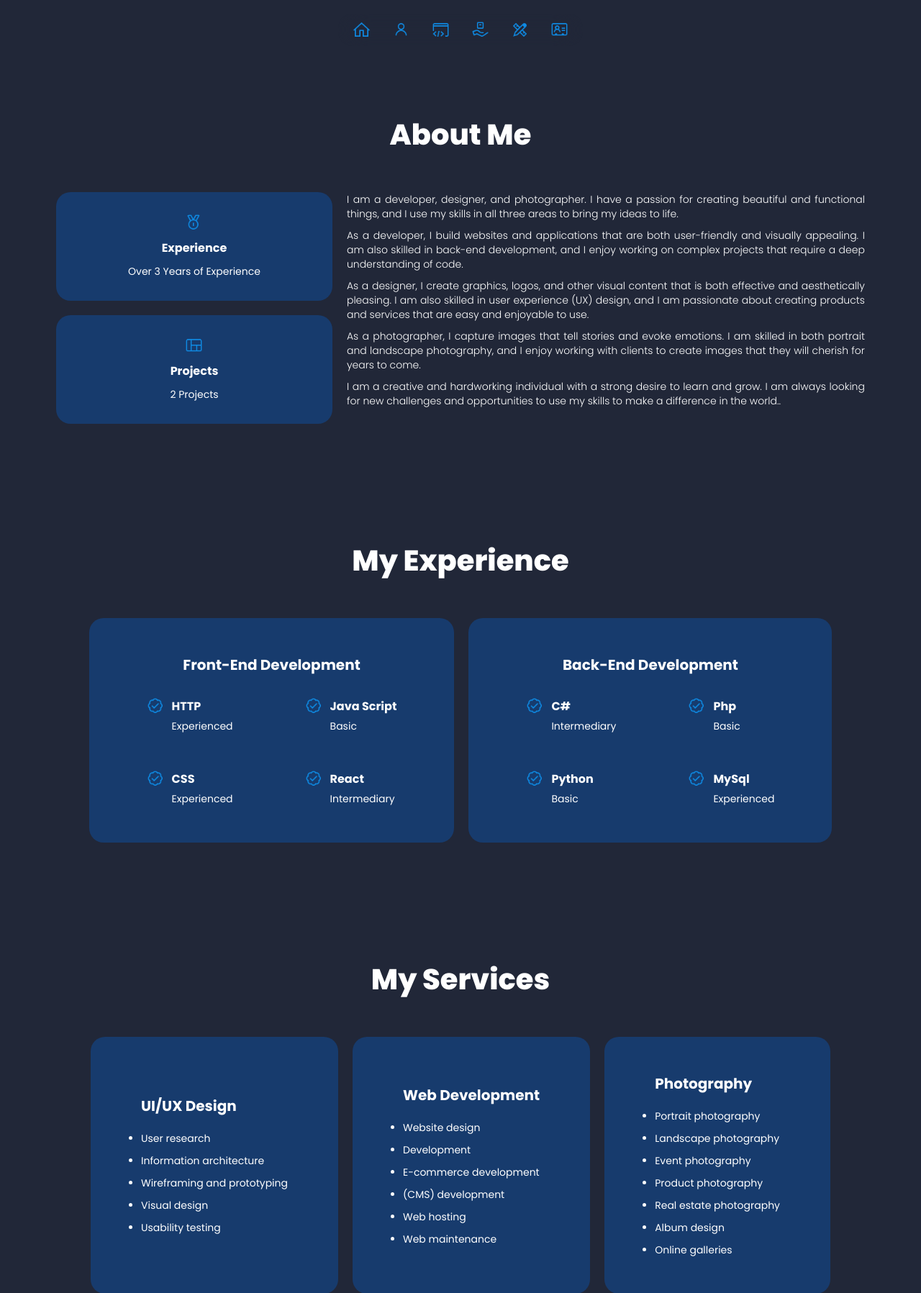
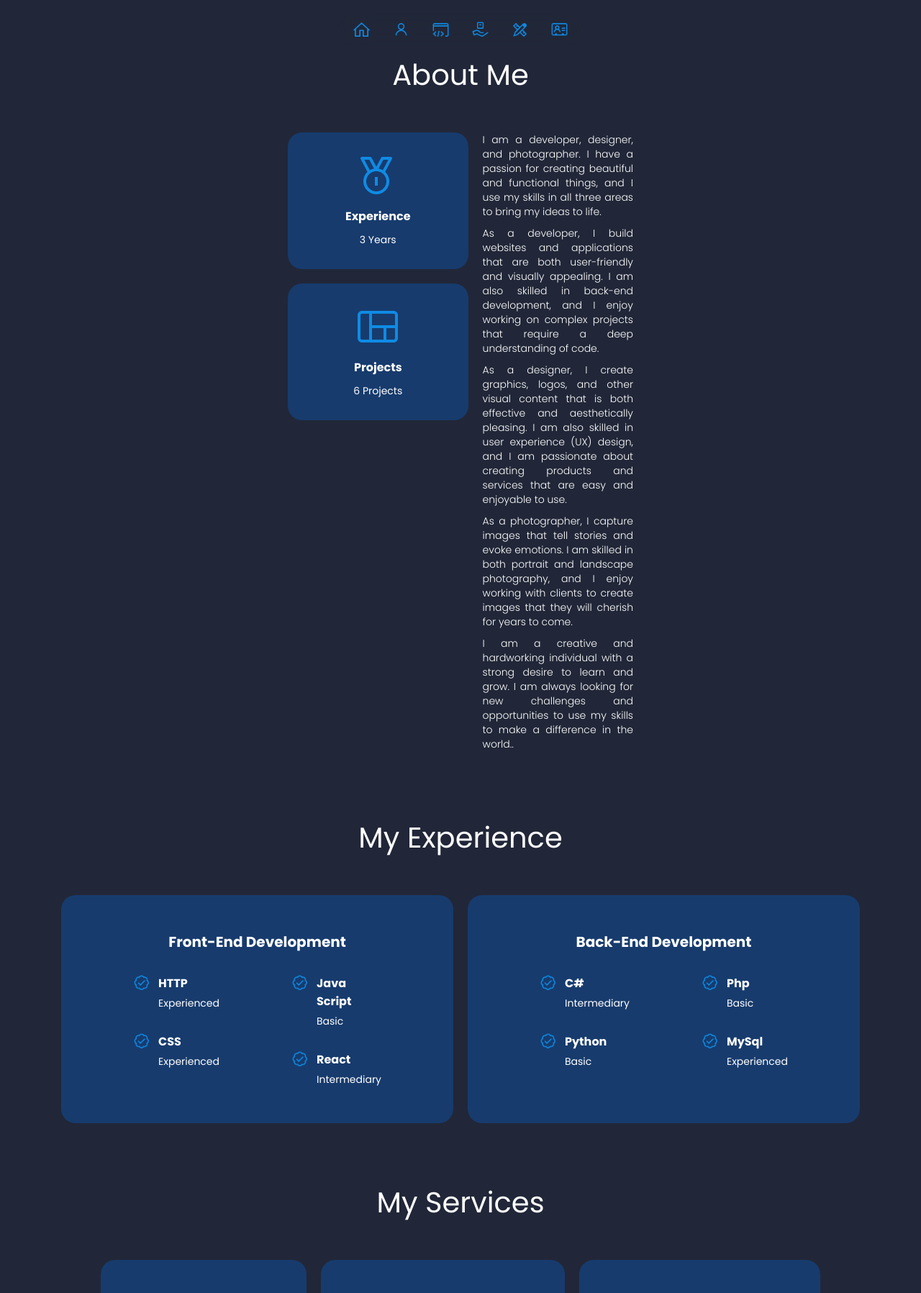
Before and after one commit to liteshutter/portfolio, a PHP site: page / in a window 1280 px wide. Shown: the part 941-2738 px from the top of the page at 72% size. Run offline with PHP 8.4, Linux system fonts and the light colour scheme.

Commit message:
Add files via upload

```diff
--- /dev/null
+++ b/assets/css/about.css
@@ -0,0 +1,71 @@
+
+section .about{
+    display: flex;
+    flex-direction: column;
+    align-items: center;
+    margin-top: 10rem;
+    color: #fff;
+    gap: 50px;
+}
+
+section .about .boxes{
+    display: flex;
+    margin: 0 400px;
+    gap: 20px;
+}
+
+section .about .boxes .content{
+    display: flex;
+    flex-direction: column;
+    gap: 20px;
+}
+
+section .about .boxes .content .box{
+    display: flex;
+    flex-direction: column;
+    align-items: center;
+    gap: 10px;
+    padding: 30px 80px;
+    background-color: #173b6d;
+    border-radius: 20px;
+}
+
+section .about .boxes .content .box:hover{
+    background-color: #0d1f39;
+    transition: 1s;
+}
+
+section .about .boxes .info{
+    display: flex;
+    flex-direction: column;
+    gap: 10px;
+}
+
+.info p{
+    display: flex;
+    text-align: justify;
+    line-height: 20px;
+    font-weight: 300;
+}
+
+@media (max-width:450px) {
+    .about{
+        display: flex;
+        align-items: center;
+    }
+
+    .about .boxes, .info p{
+        display: flex;
+        flex-direction: column;
+    }
+
+    section .about .boxes .content .box{
+        display: flex;
+        flex-direction: column;
+        align-items: center;
+        gap: 10px;
+        padding: 30px 120px;
+        background-color: #173b6d;
+        border-radius: 20px;
+    }
+}
--- /dev/null
+++ b/assets/css/services.css
@@ -0,0 +1,57 @@
+.services{
+    display: flex;
+    flex-direction: column;
+    justify-content: center;
+    align-items: center;
+    margin-top: 5rem;
+}
+
+.services h2{
+    margin: 0 0 50px;
+}
+
+.services .boxes{
+    display: flex;
+    gap: 20px;
+    margin: 0 400px;
+}
+
+.services .boxes .box{
+    display: flex;
+    flex-direction: column;
+    justify-content: start;
+    padding: 50px 100px;
+    border-radius: 20px;
+    background-color: #173b6d;
+}
+
+.services .boxes .box:hover{
+    background-color: #0d1f39;
+    transition: 1s;
+}
+
+.services .boxes .box ul{
+    display: flex;
+    flex-direction: column;
+    margin-top: 20px;
+    gap: 10px;
+}
+
+@media (max-width:450px) {
+    .services{
+        display: flex;
+        flex-direction: column;
+        align-items: center;
+    }
+
+    .boxes{
+        display: flex;
+        flex-direction: column;
+        margin: auto;
+    }
+
+    .boxes .box{
+        display: flex;
+        align-items: center;
+    }
+}
--- a/assets/css/style.css
+++ b/assets/css/style.css
@@ -115,12 +115,13 @@ header .profile #title{
 
 h1{
     font-size: 4em;
+    font-weight: 400;
 }
 
 h2{
     display: block;
     font-size: 2.5rem;
-    font-weight: 900;
+    font-weight: 400;
 }
 
 .multiText{
--- /dev/null
+++ b/assets/css/xp.css
@@ -0,0 +1,90 @@
+section .xp{
+    display: flex;
+    flex-direction: column;
+    align-items: center;
+    margin-top: 5rem;
+    color: #fff;
+    gap: 50px;
+}
+
+section .xp .skills{
+    display: flex;
+    margin: 0 400px;
+    gap: 20px;
+}
+
+section .xp .skills .frontEnd, section .xp .skills .backEnd{
+    background-color: #173b6d;
+    padding: 50px 100px;
+    border-radius: 20px;
+}
+
+section .xp .skills .frontEnd:hover, section .xp .skills .backEnd:hover{
+    background-color: #0d1f39;
+    transition: 1s;
+}
+
+section .xp .skills .frontEnd img, section .xp .skills .backEnd img{
+    width: 25px;
+    height: 25px;
+}
+
+.skills .frontEnd, .skills .backEnd{
+    display: flex;
+    flex-direction: column;
+    align-items: center;
+    gap: 30px;
+}
+
+.skills .boxes{
+    display: flex;
+    gap: 100px;
+}
+
+.skills .boxes .box{
+    display: flex;
+    flex-direction: column;
+    gap: 30px;
+}
+
+.skills .lang{
+    display: flex;
+    gap: 10px;
+}
+
+.skills .lang .list{
+    display: flex;
+    flex-direction: column;
+    gap: 5px;
+}
+
+@media (max-width:450px) {
+    .xp .skills{
+        display: flex;
+        flex-direction: column;
+        align-items: center;
+    }
+    .xp .skills{
+        display: flex;
+        flex-direction: column;
+        align-items: center;
+    }
+    section .xp .skills .frontEnd, section .xp .skills .backEnd{
+        padding: 20px 40px;
+    }
+
+    .skills .boxes{
+        display: flex;
+        flex-direction: row;
+        justify-content: center;
+        gap: 10px;
+    }
+
+    .skills .boxes .box{
+        display: flex;
+        flex-direction: column;
+        align-items: center;
+        justify-content: space-between;
+        gap: 10px;
+    }
+}
--- a/index.php
+++ b/index.php
@@ -27,11 +27,11 @@
         <!-- <link rel="icon" href="./assets/img/Logo/favicon.png" type="image/png"> -->
 
         <link rel="stylesheet" href="./assets/css/style.css">
-        <link rel="stylesheet" href="./assets/css/aboutStyle.css">
-        <link rel="stylesheet" href="./assets/css/xpStyle.css">
-        <link rel="stylesheet" href="./assets/css/servicesStyle.css">
-        <link rel="stylesheet" href="./assets/css/projectStyle.css">
-        <link rel="stylesheet" href="./assets/css/contactstyle.css">
+        <link rel="stylesheet" href="./assets/css/about.css">
+        <link rel="stylesheet" href="./assets/css/xp.css">
+        <link rel="stylesheet" href="./assets/css/services.css">
+        <link rel="stylesheet" href="./assets/css/project.css">
+        <link rel="stylesheet" href="./assets/css/contacts.css">
 
         <link rel="preconnect" href="https://fonts.googleapis.com">
         <link rel="preconnect" href="https://fonts.gstatic.com" crossorigin>
@@ -40,13 +40,13 @@
     <body>
         <header>
             <div class="profile">
-                <div class="socialIcons">
+                <!-- <div class="socialIcons">
                     <ul>
                         <li><a href="#"></a><img src="./assets/img/Instagram_48px.png" alt=""></li>
                         <li><a href="#"></a><img src="./assets/img/linkedin_48px.png" alt=""></li>
                         <li><a href="#"></a><img src="./assets/img/YouTube_48px.png" alt=""></li>
                     </ul>
-                </div>
+                </div> -->
                 <div id="title">
                     <h1>Hello</h1>
                     <div class="wrapper">
@@ -68,12 +68,12 @@
                         <a href="" class="bTn" id="cvBtn">Download CV</a>
                     </div>
                 </div>
-                <div class="web">
+                <!-- <div class="web">
                     <ul>
                         <li><a href="#"><img src="./assets/img/Logo/liteshutter.jpg" alt=""></a></li>
                         <li><a href="#"><img src="./assets/img/Logo/code_creator.png" alt=""></a></li>
                     </ul>
-                </div>
+                </div> -->
             </div>
             <div class="info">
                 <div id="iContainer">
@@ -101,26 +101,26 @@
             <section>
                 <div class="about" id="about">
                     <h2>About Me</h2>
-                    <div class="container">
+                    <div class="boxes">
                         <div class="content">
-                            <div class="info">
+                            <div class="box">
                                 <img src="./assets/img/gold_medal_64px.png" alt="">
                                 <h4>Experience</h4>
-                                <p>Over 3 Years of Experience</p>
+                                <p>3 Years</p>
                             </div>
                             <!-- <div class="info">
                                 <img src="./assets/img/member_64px.png" alt="">
                                 <h4>Clients</h4>
                                 <p>10+ Clients</p>
                             </div> -->
-                            <div class="info">
+                            <div class="box">
                                 <img src="./assets/img/view_quilt_64px.png" alt="">
                                 <h4>Projects</h4>
-                                <p>2 Projects</p>
+                                <p>6 Projects</p>
                             </div>
                         </div>
                         <div class="content">
-                            <div class="infO">
+                            <div class="info">
                                 <p>
                                     I am a developer, designer, and photographer. I have a passion for creating beautiful and functional things, and I use my skills in all three areas to bring my ideas to life.
                                 </p>
@@ -145,8 +145,8 @@
                     <div class="skills">
                         <div class="frontEnd">
                             <h3>Front-End Development</h3>
-                            <div class="verified">
-                                <div class="verContent">
+                            <div class="boxes">
+                                <div class="box">
                                     <div class="lang">
                                         <img src="./assets/img/verified.png" alt="">
                                         <div class="list">
@@ -162,7 +162,7 @@
                                         </div>
                                     </div>
                                 </div>
-                                <div class="verContent">
+                                <div class="box">
                                     <div class="lang">
                                         <img src="./assets/img/verified.png" alt="">
                                         <div class="list">
@@ -182,8 +182,8 @@
                         </div>
                         <div class="backEnd">
                             <h3>Back-End Development</h3>
-                            <div class="verified">
-                                <div class="verContent">
+                            <div class="boxes">
+                                <div class="box">
                                     <div class="lang">
                                         <img src="./assets/img/verified.png" alt="">
                                         <div class="list">
@@ -199,7 +199,7 @@
                                         </div>
                                     </div>
                                 </div>
-                                <div class="verContent">
+                                <div class="box">
                                     <div class="lang">
                                         <img src="./assets/img/verified.png" alt="">
                                         <div class="list">
@@ -219,10 +219,10 @@
                         </div>
                     </div>
                 </div>
-                <div class="servicesGroup" id="services">
+                <div class="services" id="services">
                     <h2>My Services</h2>
-                    <div class="services">
-                        <div class="servicesBox">
+                    <div class="boxes">
+                        <div class="box">
                             <h3>UI/UX Design</h3>
                             <ul>
                                 <li>User research</li>
@@ -232,7 +232,7 @@
                                 <li>Usability testing</li>
                             </ul>
                         </div>
-                        <div class="servicesBox">
+                        <div class="box">
                             <h3>Web Development</h3>
                             <ul>
                                 <li>Website design</li>
@@ -243,7 +243,7 @@
                                 <li>Web maintenance</li>
                             </ul>
                         </div>
-                        <div class="servicesBox">
+                        <div class="box">
                             <h3>Photography</h3>
                             <ul>
                                 <li>Portrait photography</li>
@@ -257,7 +257,30 @@
                         </div>
                     </div>
                 </div>
-                <div class="projects" id="projects">
+                <div class="project" id="project">
+                    <h2>My Projects</h2>
+                    <div class="boxes">
+                        <div class="box">
+                            <h3>Liteshutter Website</h3>
+                            <a href="https://www.figma.com/file/FsNewBoknkTvpUvbcNdiUJ/Untitled?type=design&node-id=2%3A3&mode=dev">
+                                <img src="./assets/img/liteshutter.PNG" alt="" width="200px">
+                            </a>
+                        </div>
+                        <div class="box">
+                            <h3>Liteshutter Website</h3>
+                            <a href="https://www.figma.com/file/FsNewBoknkTvpUvbcNdiUJ/Untitled?type=design&node-id=2%3A3&mode=dev">
+                                <img src="./assets/img/liteshutter.PNG" alt="" width="200px">
+                            </a>
+                        </div>
+                        <div class="box">
+                            <h3>Liteshutter Website</h3>
+                            <a href="https://www.figma.com/file/FsNewBoknkTvpUvbcNdiUJ/Untitled?type=design&node-id=2%3A3&mode=dev">
+                                <img src="./assets/img/liteshutter.PNG" alt="" width="200px">
+                            </a>
+                        </div>
+                    </div>
+                </div>
+                <!-- <div class="projects" id="projects">
                     <h2>On-going Projectos</h2>
                     <div class="proboxes">
                         <div class="boxes">
@@ -277,17 +300,21 @@
                                     liteshutter Website
                                 </p>
                             </div>
-                            <div class="box"></div>
+                            <div class="box">
+                                <p id="pa">
+                                    <a href="https://www.figma.com/file/FsNewBoknkTvpUvbcNdiUJ/Untitled?type=design&node-id=2%3A3&mode=dev">
+                                        <img src="./assets/img/codecreator.PNG" alt="">
+                                    </a>
+                                    Code Creator Web Design
+                                </p>
+                            </div>
                         </div>
                         <div class="boxes">
-                            <div class="box"></div>
-                            <div class="box"></div>
-                            <div class="box"></div>
                         </div>
                     </div>
-                </div>
+                </div> -->
                 <div class="contact" id="contact">
-                    <h2>Contact-me</h2>
+                    <h2>Contact me</h2>
                     <div class="contactBoxes">
                         <div class="boxes">
                             <div class="box">
```
Also changed, not shown: other parts of assets/css/style.css (+131 -1 lines), assets/css/contacts.css (added, +107 -0 lines), assets/css/project.css (added, +56 -0 lines), 1 other file.
